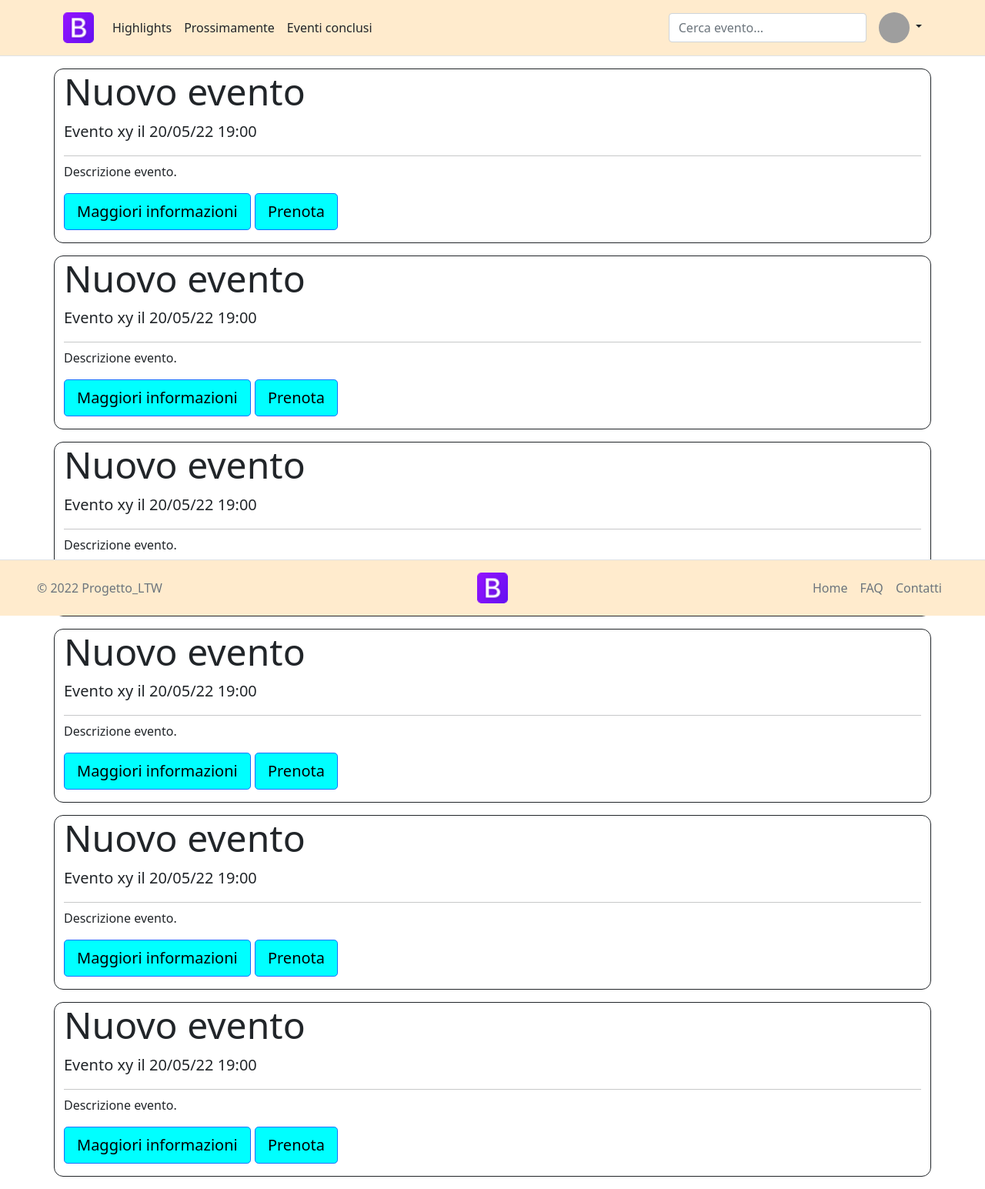
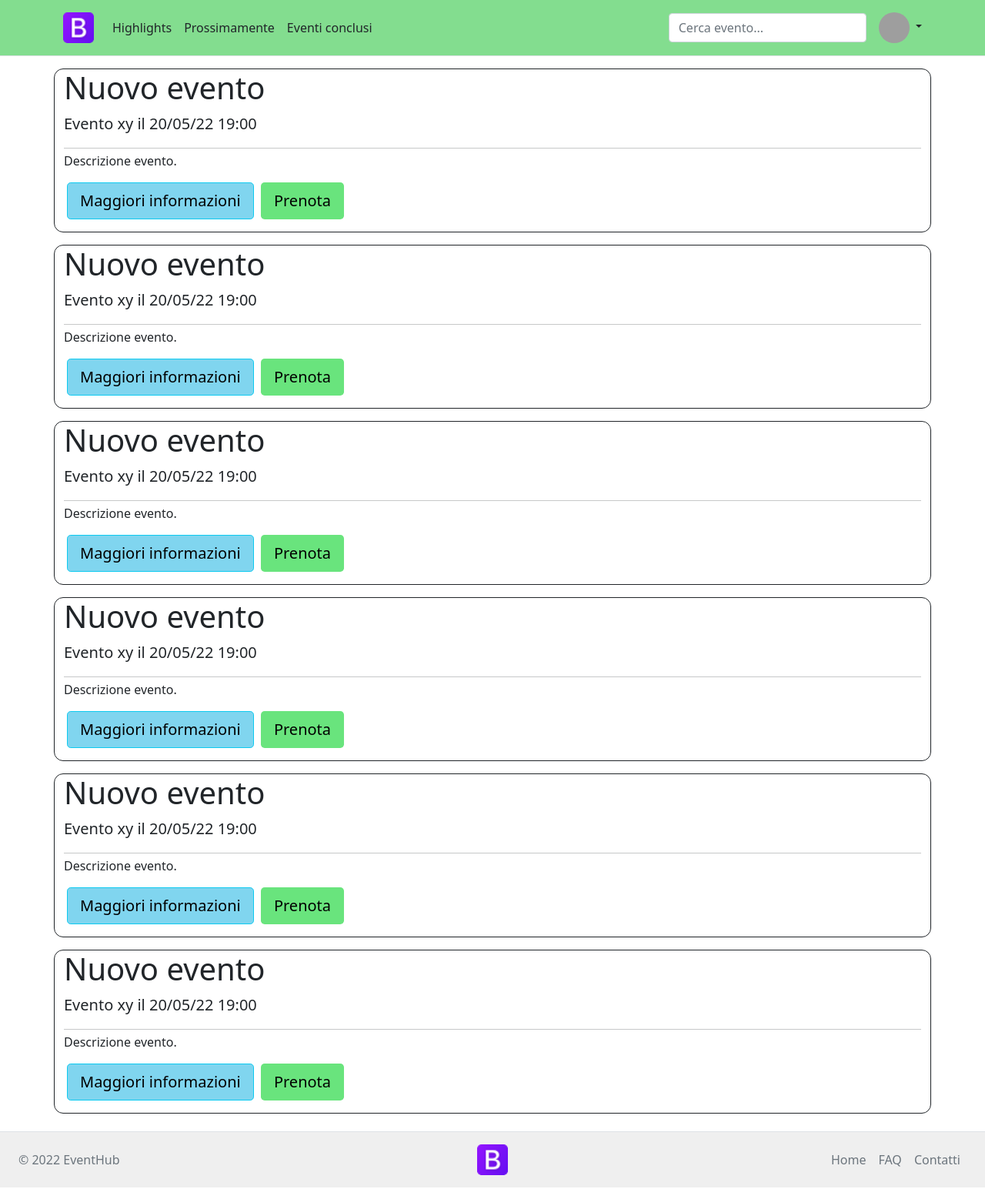
Before and after one commit to Claziero/Progetto_LTW, a PHP site: page / in a window 1280 px wide. Shown: the whole page at 77% size. Run offline with PHP 8.4, Linux system fonts and the light colour scheme; grey boxes are pictures that could not be loaded.

Commit message:
Aggiornato stile dei pulsanti. Footer fissato in basso

```diff
--- a/css/style-main.css
+++ b/css/style-main.css
@@ -1,16 +1,54 @@
+:root {
+  --theme-color: rgba(24, 192, 46, 0.534);
+  --btn-prenota-color: rgba(8, 211, 41, 0.603);
+  --btn-info-color: rgba(17, 177, 226, 0.534);
+  --header-color: var(--theme-color);
+  --footer-color: #efefef;
+}
+
+html {
+  height: 100%;
+}
+
+body {
+  min-height: 100%;
+  width: 100%;
+  padding-bottom: 5rem;
+  position: relative;
+}
+
 header {
-    background-color: blanchedalmond;
-  }
+  background-color: var(--header-color);
+}
 
 footer {
-    background-color: blanchedalmond;
+  background-color: var(--footer-color);
+  padding-top: 3rem;
+  width: 100%;
+  position: absolute;
+  right: 0;
+  bottom: 0;
+  left: 0;
 }
 
-.btn {
-  background-color: aqua;
+a {
+  text-decoration: none;
+}
+
+.btn-prenota {
+  background-color: var(--btn-prenota-color);
+  color: black;
+}
+
+.btn-info {
+  background-color: var(--btn-info-color);
   color: black;
 }
 
 .rounded {
   border-radius: 0.75rem !important;
 }
+
+.listing {
+  width: 100%;
+}
--- a/pages/utils/footer.html
+++ b/pages/utils/footer.html
@@ -1,15 +1,14 @@
-<div class=" fixed-bottom">
 <footer class="d-flex flex-wrap justify-content-between align-items-center py-3 border-top">
-      <p class="col-md-4 mb-0 text-muted px-5">&copy; 2022 Progetto_LTW</p>
+  <p class="col-md-4 mb-0 text-muted px-4">&copy; 2022 EventHub</p>
 
-      <a href="index.php" class="col-md-4 d-flex align-items-center justify-content-center mb-3 mb-md-0 me-md-auto link-dark text-decoration-none">
-        <img src="bootstrap/assets/img/favicons/favicon-32x32.png" alt="mdo" width="40" height="40" class="rounded-3">
+  <a href="index.php"
+    class="col-md-4 d-flex align-items-center justify-content-center mb-3 mb-md-0 me-md-auto link-dark text-decoration-none">
+    <img src="bootstrap/assets/img/favicons/favicon-32x32.png" alt="home" width="40" height="40" class="rounded-3">
   </a>
 
-      <ul class="nav col-md-4 justify-content-end px-5">
+  <ul class="nav col-md-4 justify-content-end px-4">
     <li class="nav-item"><a href="#" class="nav-link px-2 text-muted">Home</a></li>
     <li class="nav-item"><a href="#" class="nav-link px-2 text-muted">FAQ</a></li>
     <li class="nav-item"><a href="#" class="nav-link px-2 text-muted">Contatti</a></li>
   </ul>
 </footer>
-</div>
--- a/pages/utils/main-listing.php
+++ b/pages/utils/main-listing.php
@@ -1,10 +1,14 @@
-<div class="jumbotron container border border-dark rounded mb-3">
-    <h1 class="display-5">Nuovo evento</h1>
+<div class="listing jumbotron container border border-dark rounded mb-3">
+    <h3 class="display-6">Nuovo evento</h3>
     <p class="lead">Evento xy il 20/05/22 19:00</p>
-    <hr class="my-2">
+    <hr class="my-1">
     <p>Descrizione evento.</p>
     <p class="lead">
-        <a class="btn btn-primary btn-lg" href="#" role="button">Maggiori informazioni</a>
-        <button class="btn btn-primary btn-lg">Prenota</button>
+        <a href="#" class="px-1">
+            <button class="btn btn-info btn-lg">Maggiori informazioni</button>
+        </a>
+        <a href="#" class="">
+            <button class="btn btn-prenota btn-lg">Prenota</button>
+        </a>
     </p>
 </div>
```
Lines whose indentation alone changed are shown as unchanged.
